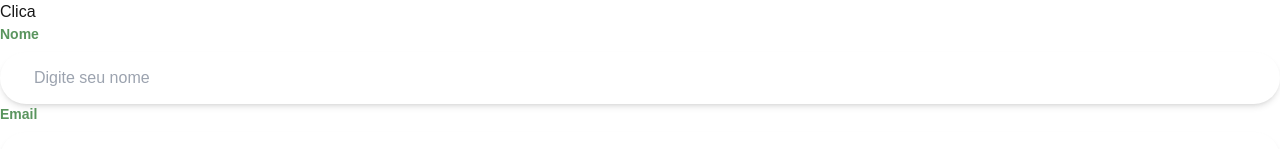
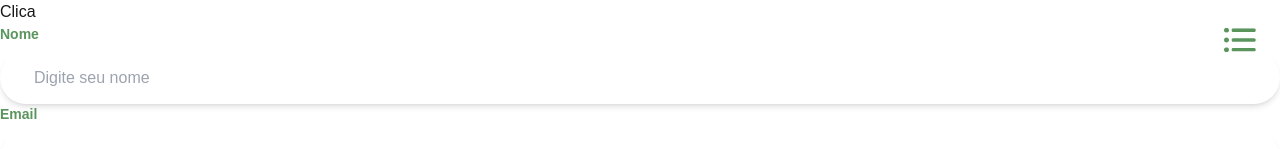
Before and after one commit to andre-abreu20/Tech-Volt, a Next.js app in the folder techvolt/: page / in a window 1280 px wide. Shown: the top 149 px of the page. Built offline with nearby package versions, Linux system fonts and the light colour scheme; a web font is replaced by a local one.

Commit message:
componente de navegacao criado e implementado no projeto

```diff
--- a/techvolt/src/app/analise/page.tsx
+++ b/techvolt/src/app/analise/page.tsx
@@ -4,6 +4,7 @@ import { useState } from "react";
 import Input from "@/components/Input/Input";
 import { motion, AnimatePresence } from "framer-motion";
 import Botao from "@/components/Botao/Botao";
+import ProtectedRoute from "@/components/RotaProtegida/RotaProtegida";
 
 interface FormData {
   energia: string;
@@ -67,8 +68,9 @@ export default function Analise() {
   };
 
   return (
-    <div
-      className="min-h-screen w-full flex items-center justify-center relative overflow-hidden"
+    <ProtectedRoute>
+      <div
+        className="min-h-screen w-full flex items-center justify-center relative overflow-hidden"
       style={{
         backgroundImage: `url('${backgrounds[step as keyof typeof backgrounds]}')`,
         backgroundSize: "cover",
@@ -122,6 +124,7 @@ export default function Analise() {
           </motion.div>
         </AnimatePresence>
       </div>
-    </div>
+      </div>
+    </ProtectedRoute>
   );
 }
--- a/techvolt/src/app/analise/resultado/page.tsx
+++ b/techvolt/src/app/analise/resultado/page.tsx
@@ -6,6 +6,7 @@ import Image from "next/image";
 import { useRouter } from "next/navigation";
 import { User } from "lucide-react";
 import EsqueletoResultado from "@/components/EsqueletoResultado/EsqueletoResultado";
+import ProtectedRoute from "@/components/RotaProtegida/RotaProtegida";
 
 export default function ResultadoAnalise() {
   const [loading, setLoading] = useState(true);
@@ -58,8 +59,9 @@ export default function ResultadoAnalise() {
   }
 
   return (
-    <div className="flex items-center justify-center min-h-screen w-full bg-burnt-yellow p-4 md:p-8">
-      <div className="grid grid-cols-1 md:grid-cols-2 min-h-[700px] lg:grid-cols-4 gap-4 md:gap-8 max-w-7xl w-full">
+    <ProtectedRoute>
+      <div className="flex items-center justify-center min-h-screen w-full bg-burnt-yellow p-4 md:p-8">
+        <div className="grid grid-cols-1 md:grid-cols-2 min-h-[700px] lg:grid-cols-4 gap-4 md:gap-8 max-w-7xl w-full">
         {/* Coluna 1: Perfil e Sustentabilidade */}
         <div className="flex flex-col gap-4 md:gap-8">
           {/* Perfil */}
@@ -222,6 +224,7 @@ export default function ResultadoAnalise() {
           </motion.button>
         </div>
       </div>
-    </div>
+      </div>
+    </ProtectedRoute>
   );
 }
--- a/techvolt/src/app/layout.tsx
+++ b/techvolt/src/app/layout.tsx
@@ -1,6 +1,7 @@
 import type { Metadata } from "next";
 import "./globals.css";
 import { Toaster } from "react-hot-toast";
+import NavModal from "@/components/NavModal/NavModal";
 
 export const metadata: Metadata = {
   title: "Tech Volt",
@@ -17,6 +18,7 @@ export default function RootLayout({
     <html lang="pt-br">
       <body>
         <Toaster position="bottom-center" />
+        <NavModal />
         {children}
       </body>
     </html>
--- a/techvolt/src/app/login/page.tsx
+++ b/techvolt/src/app/login/page.tsx
@@ -6,6 +6,7 @@ import Image from "next/image";
 import { motion } from "framer-motion";
 import Botao from "@/components/Botao/Botao";
 import { useRouter } from "next/navigation";
+import { useAuth } from "@/hooks/useAuth";
 
 export default function Login() {
   const [formData, setFormData] = useState({
@@ -14,10 +15,13 @@ export default function Login() {
   });
 
   const router = useRouter();
+  const { login } = useAuth();
 
   const handleSubmit = (e: React.FormEvent) => {
     e.preventDefault();
-    // Lógica de login aqui
+    // Após validar as credenciais
+    login(formData.email);
+    router.push("/analise");
   };
 
   const handleRedirect = () => {
--- a/techvolt/src/app/perfil/page.tsx
+++ b/techvolt/src/app/perfil/page.tsx
@@ -8,6 +8,7 @@ import { motion, AnimatePresence } from "framer-motion";
 import { CardSustavelProps, UserData } from "@/types/types";
 import EsqueletoCard from "@/components/EsqueletoCard/EsqueletoCard";
 import Image from "next/image";
+import ProtectedRoute from "@/components/RotaProtegida/RotaProtegida";
 
 export default function Perfil() {
   const [loading, setLoading] = useState(true);
@@ -68,7 +69,7 @@ export default function Perfil() {
       data: "20/01/2024",
       grauSustentabilidade: 30, // Card -50%
     },
-]
+  ];
 
   if (loading) {
     return (
@@ -80,6 +81,7 @@ export default function Perfil() {
   }
 
   return (
+    <ProtectedRoute>
       <div className="flex min-h-screen bg-burnt-yellow">
         {isMobile && (
           <button
@@ -126,7 +128,10 @@ export default function Perfil() {
 
                     <div className="flex flex-col text-sm">
                       <span className="font-semibold">Data de Nascimento:</span>
-                    <span className="truncate" title={userData?.dataNascimento}>
+                      <span
+                        className="truncate"
+                        title={userData?.dataNascimento}
+                      >
                         {userData?.dataNascimento}
                       </span>
                     </div>
@@ -211,5 +216,6 @@ export default function Perfil() {
           )}
         </div>
       </div>
+    </ProtectedRoute>
   );
 }
--- /dev/null
+++ b/techvolt/src/components/NavModal/NavModal.tsx
@@ -0,0 +1,96 @@
+"use client";
+
+import { useState, useEffect } from "react";
+import Image from "next/image";
+import { motion, AnimatePresence } from "framer-motion";
+import { useRouter, usePathname } from "next/navigation";
+import { useAuth } from "@/hooks/useAuth";
+
+export default function NavModal() {
+  const [isOpen, setIsOpen] = useState(false);
+  const router = useRouter();
+  const pathname = usePathname();
+  const { isAuthenticated } = useAuth();
+
+  // Fechar o modal quando mudar de rota
+  useEffect(() => {
+    setIsOpen(false);
+  }, [pathname]);
+
+  // Rotas com fundo escuro que precisam do ícone amarelo
+  const darkBackgroundRoutes = [
+    "/login",
+    "/cadastro",
+    "/integrantes",
+  ];
+
+  // Função para determinar qual ícone usar
+  const getNavigationIcon = () => {
+    if (isOpen) {
+      return "/assets/images/Icone Navegacao Verde.svg";
+    }
+
+    if (darkBackgroundRoutes.includes(pathname)) {
+      return "/assets/images/Icone Navegacao Amarelo Queimado.svg";
+    }
+
+    return "/assets/images/Icone Navegacao Verde.svg";
+  };
+
+  const publicRoutes = [
+    { name: "Home", path: "/" },
+    { name: "Login", path: "/login" },
+    { name: "Cadastro", path: "/cadastro" },
+    { name: "Integrantes", path: "/integrantes" },
+  ];
+
+  const privateRoutes = [
+    { name: "Home", path: "/" },
+    { name: "Análise", path: "/analise" },
+    { name: "Perfil", path: "/perfil" },
+    { name: "Integrantes", path: "/integrantes" },
+  ];
+
+  const routes = isAuthenticated ? privateRoutes : publicRoutes;
+
+  const handleNavigation = (path: string) => {
+    router.push(path);
+  };
+
+  return (
+    <div className="fixed top-4 right-4 z-50">
+      <button
+        onClick={() => setIsOpen(!isOpen)}
+        className="w-12 h-12 flex items-center justify-center rounded-full hover:scale-105 transition-transform"
+      >
+        <Image
+          src={getNavigationIcon()}
+          alt="Menu de Navegação"
+          width={32}
+          height={32}
+        />
+      </button>
+
+      <AnimatePresence>
+        {isOpen && (
+          <motion.div
+            initial={{ opacity: 0, scale: 0.9, y: -20 }}
+            animate={{ opacity: 1, scale: 1, y: 0 }}
+            exit={{ opacity: 0, scale: 0.9, y: -20 }}
+            className="absolute right-0 top-14 backdrop-blur-md bg-black/30 rounded-xl overflow-hidden w-48 shadow-lg"
+          >
+            {routes.map((route) => (
+              <button
+                key={route.path}
+                onClick={() => handleNavigation(route.path)}
+                className="w-full px-4 py-3 text-center text-white font-semibold hover:bg-white/20 transition-colors"
+              >
+                {route.name}
+              </button>
+            ))}
+          </motion.div>
+        )}
+      </AnimatePresence>
+    </div>
+  );
+}
--- /dev/null
+++ b/techvolt/src/components/RotaProtegida/RotaProtegida.tsx
@@ -0,0 +1,26 @@
+"use client";
+
+import { useEffect } from "react";
+import { useRouter } from "next/navigation";
+import { useAuth } from "@/hooks/useAuth";
+
+interface ProtectedRouteProps {
+  children: React.ReactNode;
+}
+
+export default function ProtectedRoute({ children }: ProtectedRouteProps) {
+  const { isAuthenticated, isLoading } = useAuth();
+  const router = useRouter();
+
+  useEffect(() => {
+    if (!isLoading && !isAuthenticated) {
+      router.push("/login");
+    }
+  }, [isLoading, isAuthenticated, router]);
+
+  if (isLoading) {
+    return <div>Carregando...</div>;
+  }
+
+  return isAuthenticated ? <>{children}</> : null;
+}
--- /dev/null
+++ b/techvolt/src/hooks/useAuth.ts
@@ -0,0 +1,35 @@
+"use client";
+
+import { useState, useEffect } from "react";
+import { useRouter } from "next/navigation";
+
+export const useAuth = () => {
+  const [isAuthenticated, setIsAuthenticated] = useState(false);
+  const [isLoading, setIsLoading] = useState(true);
+  const router = useRouter();
+
+  useEffect(() => {
+    checkAuth();
+  }, []);
+
+  const checkAuth = () => {
+    if (typeof window !== "undefined") {
+      const userEmail = localStorage.getItem("userEmail");
+      setIsAuthenticated(!!userEmail);
+    }
+    setIsLoading(false);
+  };
+
+  const login = (email: string) => {
+    localStorage.setItem("userEmail", email);
+    setIsAuthenticated(true);
+  };
+
+  const logout = () => {
+    localStorage.removeItem("userEmail");
+    setIsAuthenticated(false);
+    router.push("/login");
+  };
+
+  return { isAuthenticated, isLoading, login, logout };
+};
```
Lines whose indentation alone changed are shown as unchanged.
